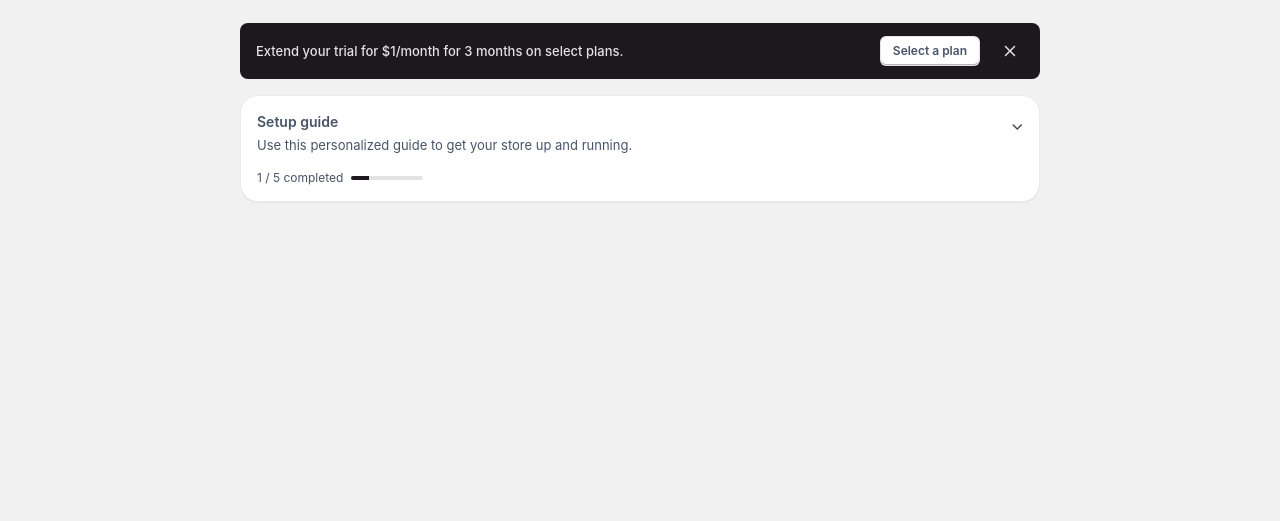
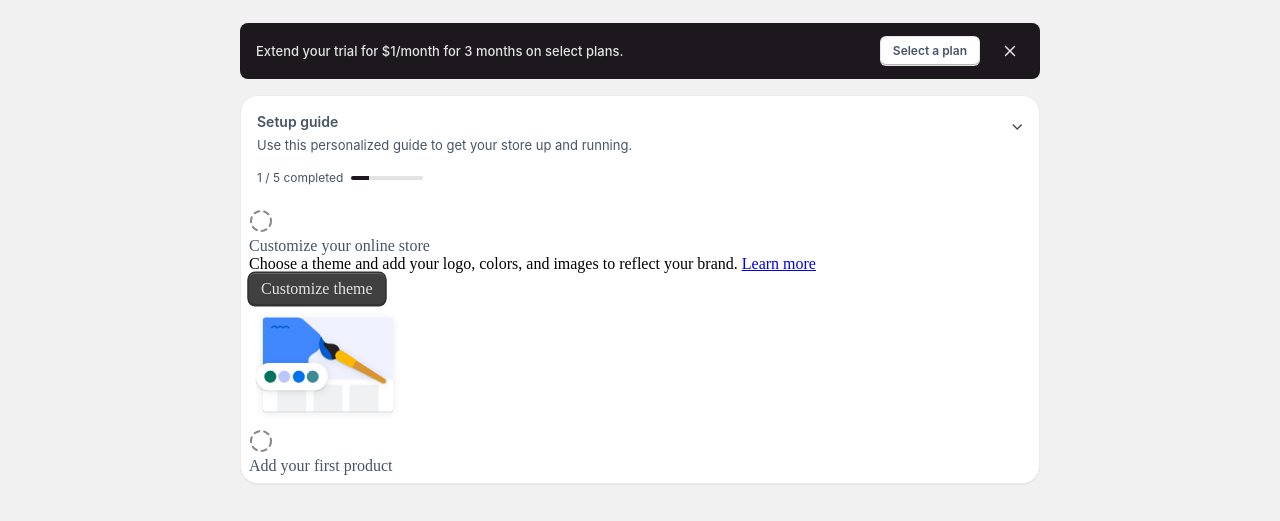
Before and after one commit to LmOpe/Level-Up-Front-Hackathon, a plain HTML site: page index.html in a window 1280 px wide. Shown: the part 65-586 px from the top of the page. Drawn offline with Linux system fonts and the light colour scheme.

Commit message:
Added barebone of Setup guide choices

```diff
--- a/index.html
+++ b/index.html
@@ -12,7 +12,8 @@
     <header class="nav-bar dark">
         <div class="brand">
             <a class="logo-desktop" href="https://www.shopify.com/"> <img src="assets/Group.svg" alt="Shopify logo"></a>
-                <a class="logo-mobile" href="https://www.shopify.com/"> <img src="assets/Shopify.com svg.svg" alt="Shopify logo"></a>
+            <a class="logo-mobile" href="https://www.shopify.com/"> <img src="assets/Shopify.com svg.svg"
+                    alt="Shopify logo"></a>
         </div>
         <form class="search-bar-form">
             <input class="search-bar stroke-200 grey-200" type="text" placeholder="Search">
@@ -35,7 +36,8 @@
         <section class="plan grey-300">
             <div class="plan-text font-light">
                 Extend your trial for $1/month for 3 months on select plans.
-                <div class="btn close-btn close-btn-mobile" id="close-btn"><img src="assets/close-btn.svg" alt="Close button"></div>
+                <div class="btn close-btn close-btn-mobile" id="close-btn"><img src="assets/close-btn.svg"
+                        alt="Close button"></div>
             </div>
             <div class="plan-buttons">
                 <a href="https://www.shopify.com/pricing">
@@ -43,7 +45,8 @@
                         Select a plan
                     </div>
                 </a>
-                <div class="btn close-btn close-btn-desktop" id="close-btn"><img src="assets/close-btn.svg" alt="Close button"></div>
+                <div class="btn close-btn close-btn-desktop" id="close-btn"><img src="assets/close-btn.svg"
+                        alt="Close button"></div>
             </div>
         </section>
         <section class="card stroke-50 light">
@@ -68,6 +71,42 @@
                     <img src="assets/Chevron down.svg" alt="Close setup">
                 </div>
             </div>
+            <div class="setup-guide-choices light">
+                <div class="choice-open">
+                    <div class="right-item">
+                        <div class="select-icon">
+                            <img src="assets/Component 14.svg" alt="Select Icon">
+                        </div>
+                        <div class="choice-text">
+                            <div class="choice-title font-dark">
+                                Customize your online store
+                            </div>
+                            <div class="choice-detail">
+                                Choose a theme and add your logo, colors, and images to reflect your brand. <a
+                                    href="#">Learn more</a>
+                            </div>
+                            <div class="btn btn-dark font-light">
+                                Customize theme
+                            </div>
+                        </div>
+                    </div>
+                    <div class="left-item">
+                        <img src="assets/Customize your online store.img.png" alt="Choice one illustration">
+                    </div>
+                </div>
+                <div class="choice-close font-dark">
+                    <div class="choice-close-container">
+                        <div class="select-icon">
+                            <img src="assets/Component 14.svg" alt="Select Icon">
+                        </div>
+                        <div class="choice-close-text">
+                            <div class="text-detail">
+                                Add your first product
+                            </div>
+                        </div>
+                    </div>
+                </div>
+            </div>
         </section>
     </main>
     <script src="app.js"></script>
```
Also changed, not shown: assets/Component 14.svg (added), assets/Customize your online store.img.png (added). Lines whose indentation alone changed are shown as unchanged.
